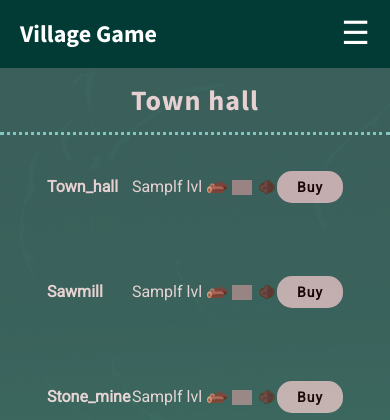
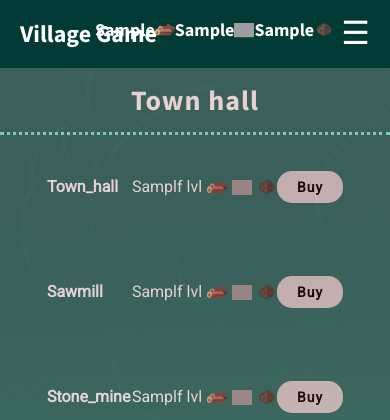
Before and after one commit to Bartekp26/Village-game, a PHP site: page /php/townhall.php in a window 390 px wide. Shown: the top 420 px of the page. Run offline with PHP 8.4, Linux system fonts and the light colour scheme; the visitor is signed in with stand-in values (Sample User, id 1); tables that the repository leaves empty or names only in its code hold one stand-in row (values such as "Sample post"); data that the repository does not hold is empty; some libraries are stand-ins or nearby versions; grey boxes are pictures that could not be loaded.

Commit message:
Added minerals on lower resolutions

```diff
--- a/css/index.css
+++ b/css/index.css
@@ -311,7 +311,20 @@ body {
 
 @media only screen and (max-width: 970px) {
   .minerals {
-    display: none; } }
+    display: flex;
+    left: 50%;
+    transform: translate(-50%, -50%);
+    border-bottom-left-radius: 0;
+    background-color: transparent;
+    top: 16%;
+    z-index: 3;
+    justify-content: space-between;
+    width: 200px;
+    color: white; } }
+
+@media only screen and (max-width: 660px) {
+  .minerals {
+    top: 3.5%; } }
 
 body {
   background: linear-gradient(rgba(0, 0, 0, 0.3), rgba(0, 0, 0, 0.3)), url("../assets/img/background.png"); }
@@ -394,7 +407,7 @@ body {
       padding: 16px;
       border-bottom-width: 3px; }
   .buildings_container {
-    margin: 12px 40px; }
+    margin: 24px 40px; }
   .building__title {
     font-size: 18px;
     min-width: 100px; }
--- a/scss/game/minerals.scss
+++ b/scss/game/minerals.scss
@@ -41,6 +41,21 @@
 
 @media only screen and (max-width: 970px){
   .minerals{
-    display: none;
+    display: flex;
+    left: 50%;
+    transform: translate(-50%, -50%);
+    border-bottom-left-radius: 0;
+    background-color: transparent;
+    top: 16%;
+    z-index: 3;
+    justify-content: space-between;
+    width: 200px;
+    color: white;
   }
 }
+
+@media only screen and (max-width: 660px){
+  .minerals{
+    top: 3.5%;
+  }
+}
--- a/scss/game/townhall.scss
+++ b/scss/game/townhall.scss
@@ -100,7 +100,7 @@ body{
   }
 
   .buildings_container{
-    margin: 12px 40px;
+    margin: 24px 40px;
   }
 
   .building{
```
